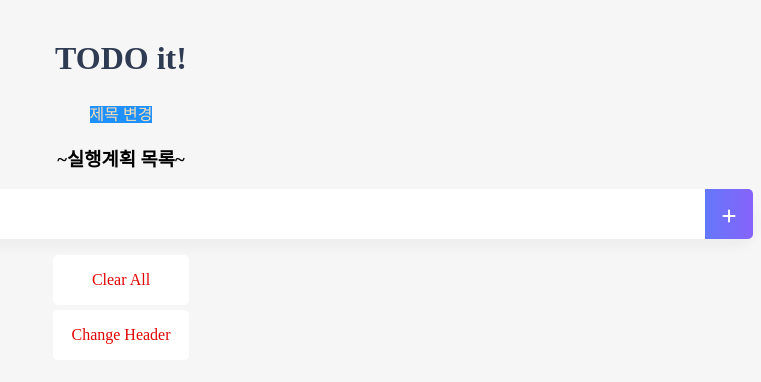
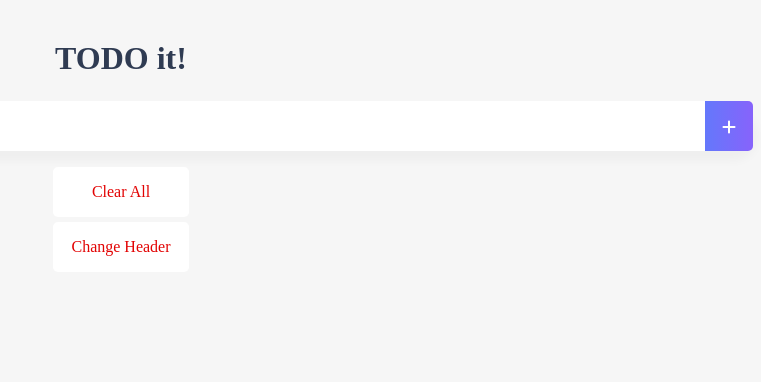
Before and after one commit to Shin-HyunJu/vue-todo, a Vue app: page / in a window 1280 px wide. Shown: the top 382 px of the page, without its empty margins (519-1280 px from the left). Built offline with nearby package versions, Linux system fonts and the light colour scheme.

Commit message:
Todo App - 애플리케이션 구조 개선하기

```diff
--- a/src/App.vue
+++ b/src/App.vue
@@ -6,7 +6,7 @@
     <!-- v-on: 하위 컴포넌트에서 발생시킨 이벤트 = "현재 컴포넌트 메소드 명" -->
     <TodoInput v-on:addTodoItem="addOneItem"></TodoInput>
     <TodoList v-on:removeItem="removeOneItem" v-on:toggleItem="toggleOneItem" v-bind:propsdata="todoItems"></TodoList>
-    <TodoFooter v-on:clearItem="clearAllItem" v-on:changeHeader="changeHeader"></TodoFooter>
+    <TodoFooter v-on:clearItem="clearAllItems" v-on:changeHeader="changeHeader"></TodoFooter>
   </div>
 </template>
 
@@ -21,7 +21,7 @@ export default {
   data: function() {
     return{
       todoItems: [],
-      currentHeader: "TodoHeader"
+      currentHeader: "TodoHeader2"
     }
   },
   methods:{
@@ -41,12 +41,12 @@ export default {
       localStorage.removeItem(todoItem.item);
       localStorage.setItem(todoItem.item, JSON.stringify(todoItem));
     },
-    clearAllItem: function() {
+    clearAllItems: function() {
       this.todoItems = [];
       localStorage.clear();
     },
     changeHeader: function() {
-      this.currentHeader = "TodoHeader2";
+      this.currentHeader = "TodoHeader";
     }
   },
   created: function() {
```
